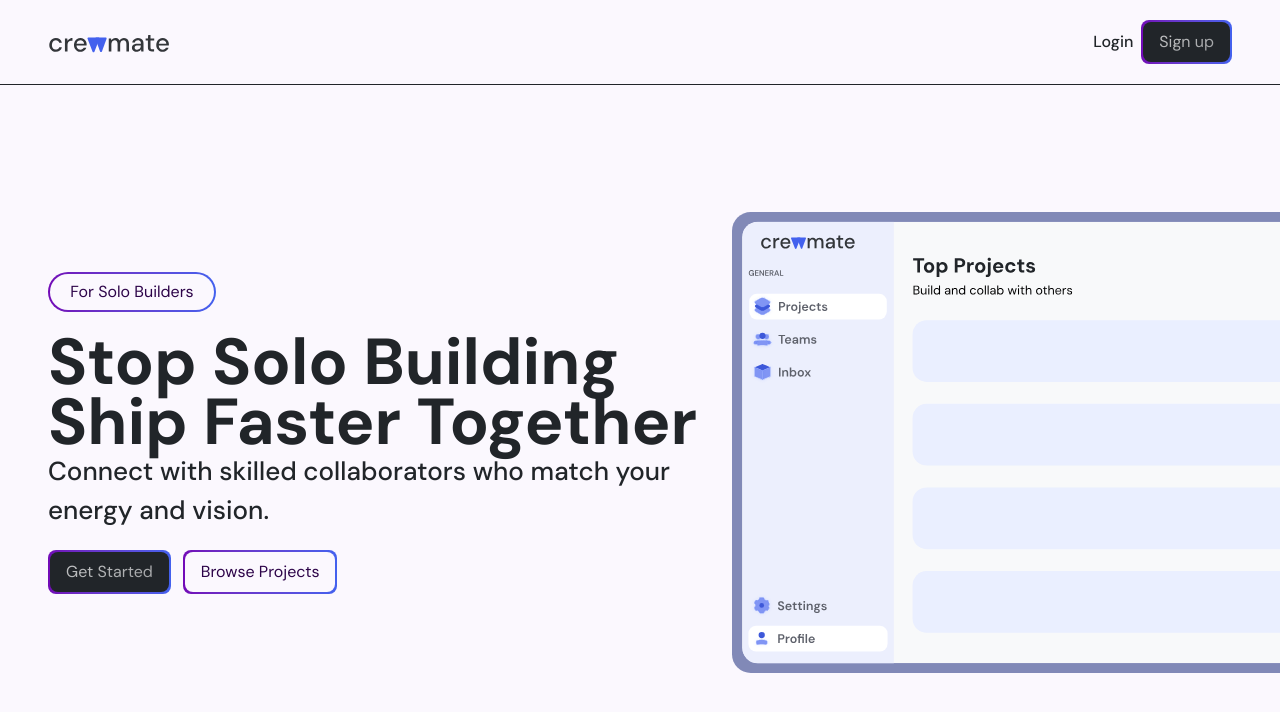
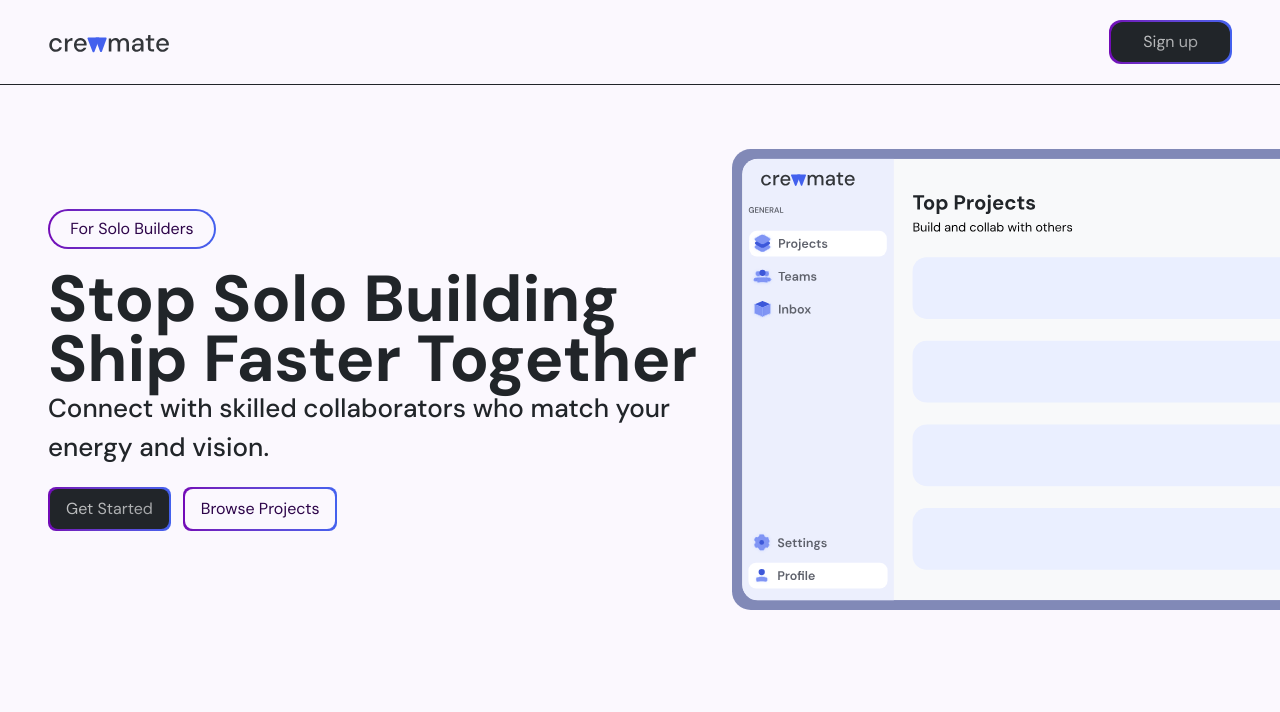
Before and after one commit to sxhilow/crewmate, a React (Vite) app in the folder frontend/: page / in a window 1280 px wide. Shown: the top 712 px of the page. Built offline with nearby package versions, Linux system fonts and the light colour scheme.

Commit message:
feat: add public layout, auth controller and UIContext for login/signup

```diff
--- a/frontend/package.json
+++ b/frontend/package.json
@@ -15,6 +15,7 @@
     "lucide-react": "^0.534.0",
     "react": "^19.1.0",
     "react-dom": "^19.1.0",
+    "react-icons": "^5.5.0",
     "react-router-dom": "^7.7.1",
     "tailwindcss": "^4.1.11",
     "tailwindcss-border-gradient-radius": "^3.0.1"
--- a/frontend/src/App.jsx
+++ b/frontend/src/App.jsx
@@ -1,7 +1,11 @@
 import {createBrowserRouter, RouterProvider} from "react-router-dom"
 import LandingPage from "./pages/public/LandingPage"
+import PublicLayout from "./layouts/PublicLayout"
 
 const router = createBrowserRouter([
+  {
+    element: <PublicLayout/>,
+    children: [
       {
         path: '/',
         element: <LandingPage/>
@@ -17,6 +21,8 @@ const router = createBrowserRouter([
       {
         path: '/auth-redirect',
         element: <></>
+      }
+    ]
   },
   {
     element: <></>, // protected route element
--- a/frontend/src/components/atoms/Button.jsx
+++ b/frontend/src/components/atoms/Button.jsx
@@ -9,7 +9,7 @@ const Button = ({to, children, className='', ...props}) => {
 
   return (
     <button
-    className={`text-desktop-p ${className}`}
+    className={`text-desktop-p cursor-pointer ${className}`}
     {...props}>
           {children}
     </button>
--- a/frontend/src/components/molecules/Header.jsx
+++ b/frontend/src/components/molecules/Header.jsx
@@ -2,7 +2,7 @@ import React from 'react'
 import Logo  from "../../assets/Logo.svg"
 import { Button } from '../'
 
-const Header = () => {
+const Header = ({onLogin, onSignup}) => {
   return (
     <header className='broder border-b border-dark px-5 md:px-12 py-5'>
       <nav className='flex justify-between items-center'>
@@ -10,13 +10,12 @@ const Header = () => {
         <img src={Logo} alt="Logo" />
 
         <div className='flex justify-center items-center'>
-          <Button to={'/login'} children={"Login"} className='text-dark px-2 font-medium'/>
 
           <Button
-              to="/register"
-              className="flex justify-center items-center bg-gradient-to-r from-primary-purple to-primary-blue p-[2px] rounded-lg hover:from-primary-blue hover:to-primary-purple transition duration-300"
+              onClick={onLogin}
+              className="flex justify-center items-center bg-gradient-to-r from-primary-purple to-primary-blue p-[2px] rounded-xl hover:from-primary-blue hover:to-primary-purple transition duration-300 cursor-pointer"
             >
-              <div className="flex justify-center items-center bg-dark w-full h-full px-4 py-2 rounded-lg hover:bg-primary-purple-800 transition duration-300">
+              <div className="flex justify-center items-center bg-dark w-full h-full px-8 py-2 rounded-xl hover:bg-primary-purple-800 transition duration-300">
                 <span className="bg-gradient-to-br from-neutral-5 to-neutral-7 bg-clip-text text-transparent hover:from-neutral-7 hover:to-neutral-5 transition duration-300">
                   Sign up
                 </span>
--- /dev/null
+++ b/frontend/src/context/UIContext.jsx
@@ -0,0 +1,15 @@
+import React from 'react'
+import { useContext, createContext, useState } from 'react'
+
+const UIContext = createContext();
+
+export const UIProvider = ({children}) => {
+    const [authModal, setAuthModal] = useState(null)
+  return (
+    <UIContext.Provider value={{authModal, setAuthModal}}>
+        {children}
+    </UIContext.Provider>
+  )
+}
+
+export const useUI = () => useContext(UIContext)
--- /dev/null
+++ b/frontend/src/controllers/auth.js
@@ -0,0 +1,7 @@
+export const googleLogin = () => {
+    window.location.href = 'http://localhost:3000/api/v1/auth/google'
+}
+
+export const githubLogin = () => {
+    window.location.href = 'http://localhost:3000/api/v1/auth/github'
+}
--- /dev/null
+++ b/frontend/src/controllers/axios.js
@@ -0,0 +1,15 @@
+import axios from "axios"
+
+const API = axios.create({
+    baseURL: 'http://localhost:3000/api/v1'
+})
+
+API.interceptors.request.use((req) => {
+    const token = localStorage.getItem("token")
+    if(token){
+        req.headers.Authorization = `Bearer ${token}`
+    }
+    return req;
+})
+
+export default API
--- /dev/null
+++ b/frontend/src/layouts/PublicLayout.jsx
@@ -0,0 +1,31 @@
+import React, { useState } from 'react'
+import { Outlet } from 'react-router-dom'
+import { Header } from '../components'
+import { useUI } from '../context/UIContext'
+import Login from '../pages/public/Login'
+
+const PublicLayout = () => {
+  const {authModal, setAuthModal} = useUI();
+
+  return (
+    <div className={`relative`}>
+
+        <Header
+          onLogin={() => setAuthModal('login')}
+          onSignup={() => setAuthModal('signup')}
+        />
+
+        {
+          authModal === 'login' && <div className='fixed inset-0 flex justify-center items-center z-50 bg-black/30'>
+            <Login onClose={() => setAuthModal(null)}/>
+          </div>
+        }
+
+        <main>
+            <Outlet/>
+        </main>
+    </div>
+  )
+}
+
+export default PublicLayout
--- a/frontend/src/main.jsx
+++ b/frontend/src/main.jsx
@@ -2,10 +2,13 @@ import { StrictMode } from 'react'
 import { createRoot } from 'react-dom/client'
 import './index.css'
 import App from './App.jsx'
+import { UIProvider } from './context/UIContext.jsx'
 
 
 createRoot(document.getElementById('root')).render(
   <StrictMode>
-    <App />
+    <UIProvider>
+        <App />
+    </UIProvider>
   </StrictMode>,
 )
--- a/frontend/src/pages/public/LandingPage.jsx
+++ b/frontend/src/pages/public/LandingPage.jsx
@@ -1,16 +1,15 @@
 import React from 'react'
 import {Button, Header, Pill} from '../../components/'
 import HeroImg from "../../assets/HeroImg.svg"
-import { Link } from 'react-router-dom'
+import { useUI } from '../../context/UIContext'
 
 
 const LandingPage = () => {
+  const {authModal, setAuthModal} = useUI();
+
   return (
-    <div className='flex flex-col w-full h-screen'>
 
-      <Header />
-
-      <div className='flex max-md:flex-col lg:justify-between items-center w-full h-full max-md:my-8 space-y-5'>
+      <div className='flex max-md:flex-col lg:justify-between items-center w-full max-md:my-8 my-16 space-y-5'>
 
         <div className='px-5 md:pl-12 space-y-5'>
           <Pill text={"For Solo Builders"}/>
@@ -28,7 +27,7 @@ const LandingPage = () => {
           <div className='flex justify-start items-center gap-3'>
 
             <Button
-            to="/register"
+            onClick={() => setAuthModal("login")}
             className="flex justify-center items-center bg-gradient-to-r from-primary-purple to-primary-blue p-[2px] rounded-lg hover:from-primary-blue hover:to-primary-purple transition duration-300"
           >
             <div className="flex justify-center items-center bg-dark w-full h-full px-4 py-2 rounded-lg hover:bg-primary-purple-800 transition duration-300">
@@ -39,10 +38,10 @@ const LandingPage = () => {
           </Button>
 
           <Button
-            to="/register"
+            to="/browse-project"
             className="flex justify-center items-center bg-gradient-to-r from-primary-purple to-primary-blue p-[2px] rounded-lg hover:from-primary-blue hover:to-primary-purple transition duration-300"
           >
-            <div className="flex justify-center items-center bg-bg w-full h-full px-4 py-2 rounded-lg transition duration-300">
+            <div className="flex justify-center items-center bg-bg w-full h-full px-4 py-2 rounded-lg transition duration-300 hover:bg-gray-100">
               <span className="text-primary-purple-800">Browse Projects</span>
             </div>
           </Button>
@@ -57,7 +56,6 @@ const LandingPage = () => {
 
       </div>
 
-    </div>
   )
 }
 
--- a/frontend/src/pages/public/Login.jsx
+++ b/frontend/src/pages/public/Login.jsx
@@ -1,8 +1,31 @@
 import React from 'react'
+import Logo from "../../assets/Logo.svg"
+import { FaGoogle, FaGithub } from "react-icons/fa";
+import {IoCloseSharp} from "react-icons/io5"
+import { Button } from '../../components';
+import { googleLogin, githubLogin } from '../../controllers/auth';
+const Login = ({onClose}) => {
 
-const Login = () => {
   return (
-    <div>Login</div>
+    <div className='relative bg-white flex justify-center items-center flex-col space-y-15 py-10 px-5 rounded-xl max-w-3xl mx-auto'>
+        <Button className='absolute top-4 right-4 cursor-pointer' onClick={onClose}>
+          <IoCloseSharp className='text-dark' size={24}/>
+        </Button>
+        <div className='flex flex-col justify-center items-center space-y-5'>
+          <img src={Logo} alt="Crewmate" className='w-60' />
+          <p className='text-xl  text-center leading-tight text-neutral-7'>Start building. Start collaborating. Find your crew and build your future.</p>
+        </div>
+        <div className='flex flex-col w-[50%] space-y-2'>
+          <Button onClick={googleLogin} className='flex justify-center items-center border border-dark py-2 gap-3 hover:bg-primary-blue/10 transition duration-300'>
+            <FaGoogle className='text-primary-blue' size={24}/>
+            <span className='font-bold text-desktop-p'>Continue with Google</span>
+          </Button>
+          <Button onClick={githubLogin} className='flex justify-center items-center border border-dark py-2 gap-3 hover:bg-primary-blue/10 transition duration-300'>
+            <FaGithub size={24}/>
+            <span className='font-bold text-desktop-p'>Continue with Github</span>
+          </Button>
+        </div>
+    </div>
   )
 }
 
--- a/frontend/src/pages/public/Register.jsx
+++ /dev/null
@@ -1,9 +0,0 @@
-import React from 'react'
-
-const Register = () => {
-  return (
-    <div>Register</div>
-  )
-}
-
-export default Register
```
Also changed, not shown: 1 other file (tests, documents, lock files or other folders). Lines whose indentation alone changed are shown as unchanged.
